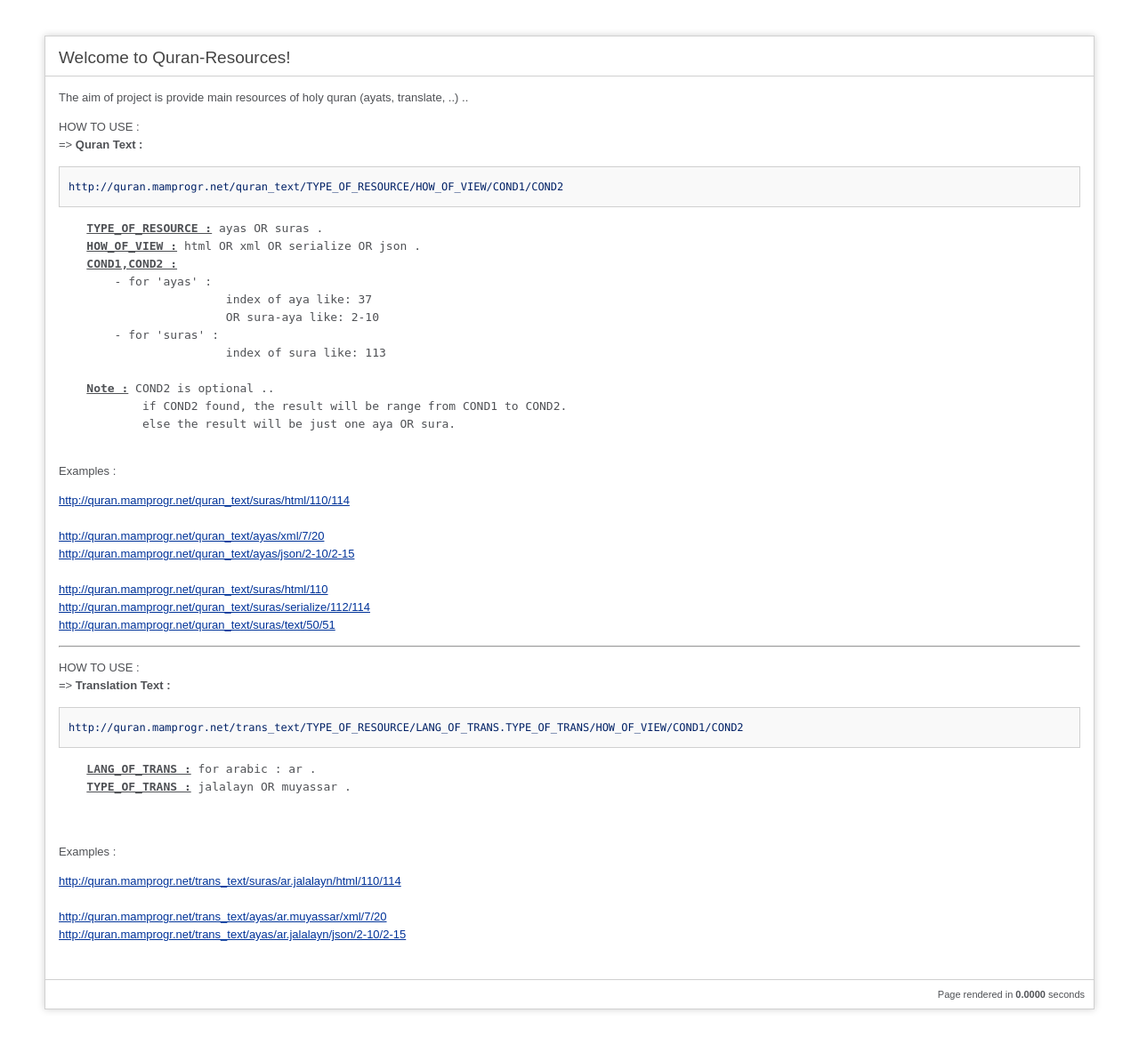
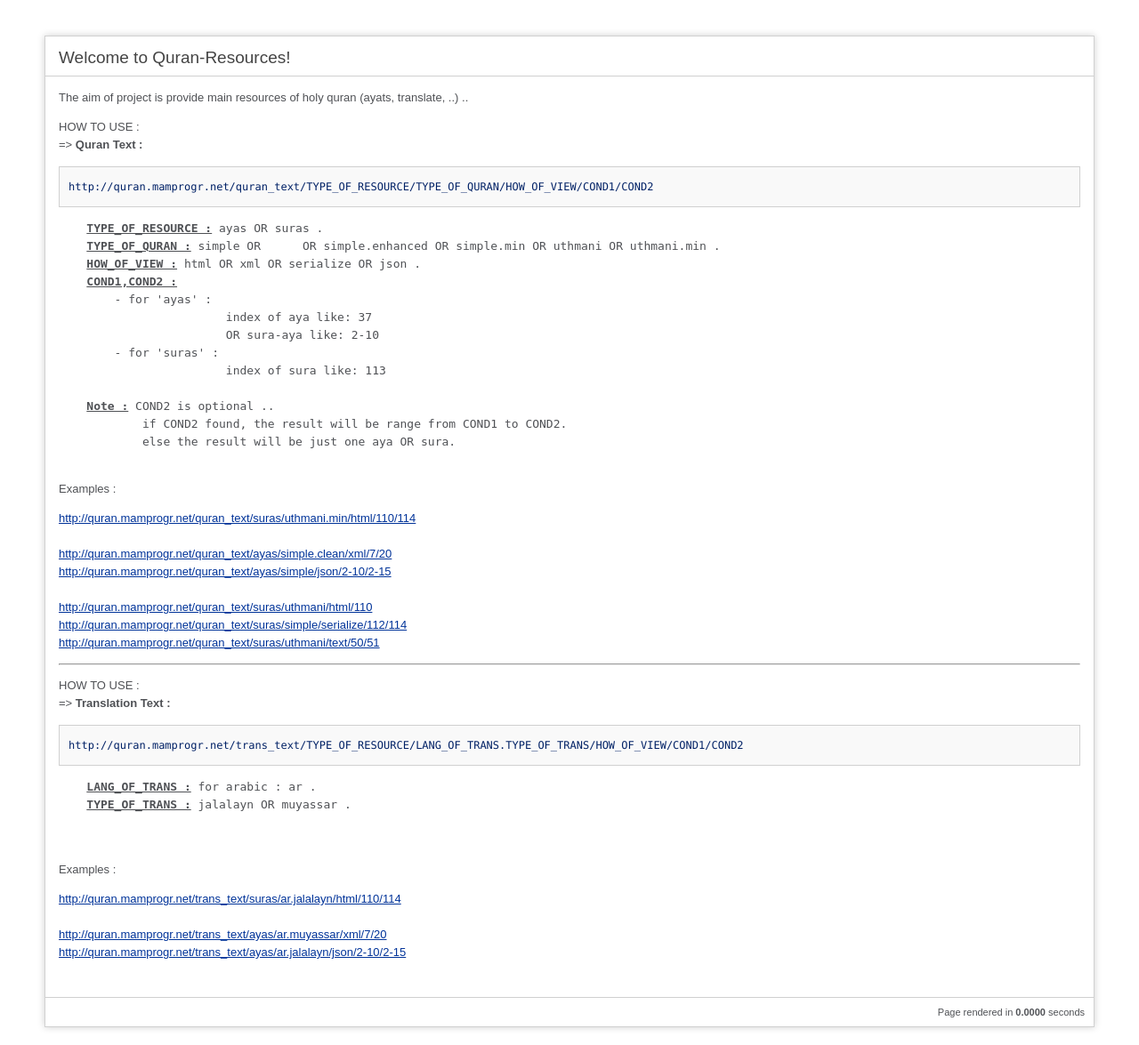
Before and after one commit to mamprogr/Quran-Resources, a CodeIgniter app: page / in a window 1280 px wide. Shown: the top 1175 px of the page at 89% size. Before the commit the page ends 1138 px from the top, so only its background shows below. Run offline with CodeIgniter, Linux system fonts and the light colour scheme.

Commit message:
add QURAN TYPE help.

```diff
--- a/application/views/welcome_message.php
+++ b/application/views/welcome_message.php
@@ -73,10 +73,11 @@
 		<p>The aim of project is provide main resources of holy quran (ayats, translate, ..) ..</p>
 
 		<p>HOW TO USE :<br />=> <b>Quran Text :</b></p>
-        <code>http://quran.mamprogr.net/quran_text/TYPE_OF_RESOURCE/HOW_OF_VIEW/COND1/COND2</code>
+        <code>http://quran.mamprogr.net/quran_text/TYPE_OF_RESOURCE/TYPE_OF_QURAN/HOW_OF_VIEW/COND1/COND2</code>
 
         <pre>
     <u><b>TYPE_OF_RESOURCE :</b></u> ayas OR suras .
+    <u><b>TYPE_OF_QURAN :</b></u> simple OR      OR simple.enhanced OR simple.min OR uthmani OR uthmani.min .
     <u><b>HOW_OF_VIEW :</b></u> html OR xml OR serialize OR json .
     <u><b>COND1,COND2 :</b></u>
         - for 'ayas' :
@@ -91,13 +92,13 @@
         </pre>
         <p>Examples :</p>
         <p>
-            <a href="http://quran.mamprogr.net/quran_text/suras/html/110/114">http://quran.mamprogr.net/quran_text/suras/html/110/114</a><br /><br />
-            <a href="http://quran.mamprogr.net/quran_text/ayas/xml/7/20">http://quran.mamprogr.net/quran_text/ayas/xml/7/20</a><br />
-            <a href="http://quran.mamprogr.net/quran_text/ayas/json/2-10/2-15">http://quran.mamprogr.net/quran_text/ayas/json/2-10/2-15</a><br />
+            <a href="http://quran.mamprogr.net/quran_text/suras/uthmani.min/html/110/114">http://quran.mamprogr.net/quran_text/suras/uthmani.min/html/110/114</a><br /><br />
+            <a href="http://quran.mamprogr.net/quran_text/ayas/simple.clean/xml/7/20">http://quran.mamprogr.net/quran_text/ayas/simple.clean/xml/7/20</a><br />
+            <a href="http://quran.mamprogr.net/quran_text/ayas/simple/json/2-10/2-15">http://quran.mamprogr.net/quran_text/ayas/simple/json/2-10/2-15</a><br />
             <br />
-            <a href="http://quran.mamprogr.net/quran_text/suras/html/110">http://quran.mamprogr.net/quran_text/suras/html/110</a><br />
-            <a href="http://quran.mamprogr.net/quran_text/suras/serialize/112/114">http://quran.mamprogr.net/quran_text/suras/serialize/112/114</a><br />
-            <a href="http://quran.mamprogr.net/quran_text/suras/text/50/51">http://quran.mamprogr.net/quran_text/suras/text/50/51</a><br />
+            <a href="http://quran.mamprogr.net/quran_text/suras/uthmani/html/110">http://quran.mamprogr.net/quran_text/suras/uthmani/html/110</a><br />
+            <a href="http://quran.mamprogr.net/quran_text/suras/simple/serialize/112/114">http://quran.mamprogr.net/quran_text/suras/simple/serialize/112/114</a><br />
+            <a href="http://quran.mamprogr.net/quran_text/suras/uthmani/text/50/51">http://quran.mamprogr.net/quran_text/suras/uthmani/text/50/51</a><br />
         </p>
         <hr />
         <p>HOW TO USE :<br />=> <b>Translation Text :</b></p>
```
